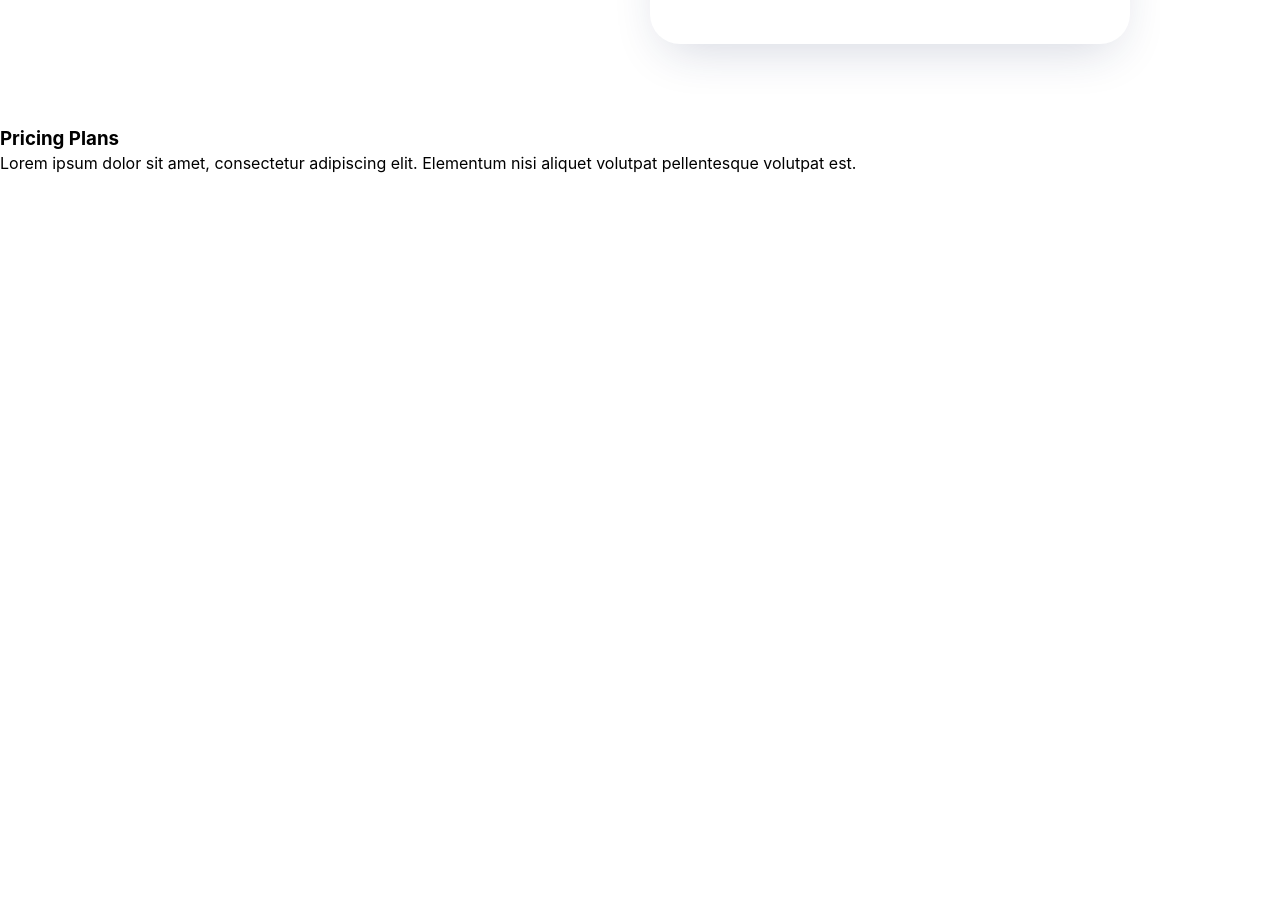
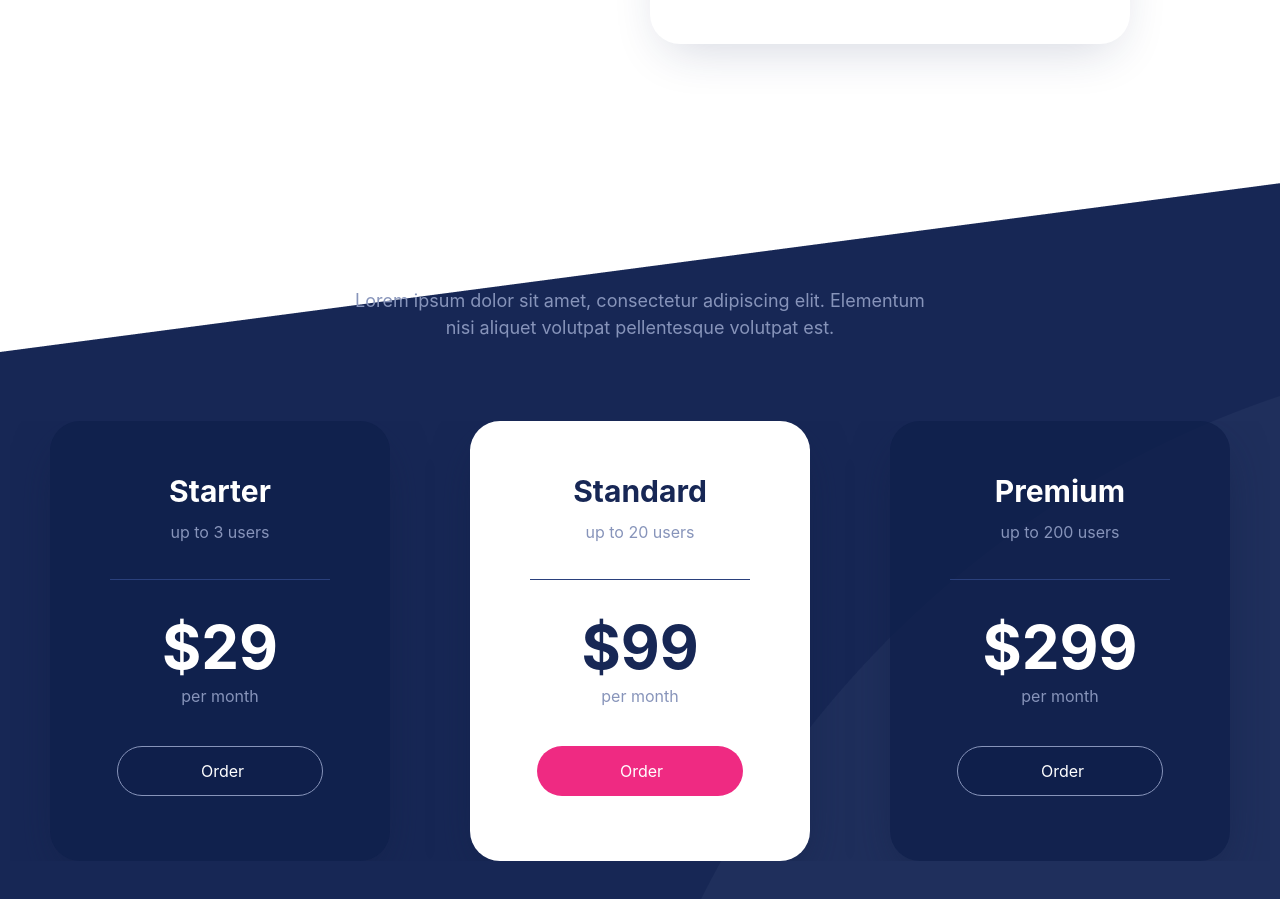
Before and after one commit to mateombar/analytics, a React (Create React App) app: page / in a window 1280 px wide. Shown: the part 2600-3499 px from the top of the page. Before the commit the page ends 2773 px from the top, so only its background shows below. Built offline with nearby package versions, Linux system fonts and the light colour scheme.

Commit message:
Plans Styled

```diff
--- a/src/App.css
+++ b/src/App.css
@@ -14,15 +14,6 @@ body {
 }
 #root {
   width: 100%;
-}
-
-.top {
-  background-image: url("./assets/svg/background-top.svg");
-  background-repeat: no-repeat;
-}
-.bot {
-  background-image: url("./assets/svg/background-bottom.svg");
-  background-repeat: no-repeat;
 }
 
 @media (min-width: 1600px) {
@@ -65,8 +56,25 @@ h5,
 h6 {
   padding: 3px 0;
 }
+.top {
+  background-image: url("./assets/svg/background-top.svg");
+  background-repeat: no-repeat;
+}
 main {
   display: flex;
   flex-direction: column;
   align-items: center;
 }
+.bot {
+  background-image: url("./assets/png/background-bottom.png");
+  /* background-repeat: no-repeat; */
+  height: auto;
+  min-height: 1225px;
+}
+hr {
+   border: none;
+    height: 1px;
+    width: 220px;
+    color: #2A407C;
+    background-color: #2A407C;
+}
--- a/src/components/Plans.jsx
+++ b/src/components/Plans.jsx
@@ -1,6 +1,7 @@
 import React, { useContext } from "react";
 import { Context } from "../context/Context";
 import EditableElement from "./EditableElement";
+import "./styles/Plans.css";
 export const Plans = () => {
   const {
     state: {
@@ -27,6 +28,128 @@ export const Plans = () => {
           <p className="plans__description">{plans.p_presentation}</p>
         </EditableElement>
       </article>
+      <div className="plans__card">
+        <article className="card">
+          <EditableElement
+            isContentEditable={isContentEditable}
+            onBlur={setActualTextContent}
+            key_name="plans.h2_title_card_1"
+          >
+            <h2 className="card__title">{plans.h2_title_card_1}</h2>
+          </EditableElement>
+          <EditableElement
+            isContentEditable={isContentEditable}
+            onBlur={setActualTextContent}
+            key_name="plans.p_users_card_1"
+          >
+            <p className="card__users">{plans.p_users_card_1}</p>
+          </EditableElement>
+          <hr />
+          <EditableElement
+            isContentEditable={isContentEditable}
+            onBlur={setActualTextContent}
+            key_name="plans.h1_number_card_1"
+          >
+            <h1 className="card__number">{plans.h1_number_card_1}</h1>
+          </EditableElement>
+          <EditableElement
+            isContentEditable={isContentEditable}
+            onBlur={setActualTextContent}
+            key_name="plans.p_number_card_1"
+          >
+            <p className="card__p-number">{plans.p_number_card_1}</p>
+          </EditableElement>
+          <EditableElement
+            isContentEditable={isContentEditable}
+            onBlur={setActualTextContent}
+            key_name="plans.btn_card_1"
+          >
+            <button type="button" className="card__btn">
+              {plans.btn_card_1}
+            </button>
+          </EditableElement>
+        </article>
+        <article className="card card--white">
+          <EditableElement
+            isContentEditable={isContentEditable}
+            onBlur={setActualTextContent}
+            key_name="plans.h2_title_card_2"
+          >
+            <h2 className="card__title">{plans.h2_title_card_2}</h2>
+          </EditableElement>
+          <EditableElement
+            isContentEditable={isContentEditable}
+            onBlur={setActualTextContent}
+            key_name="plans.p_users_card_2"
+          >
+            <p className="card__users">{plans.p_users_card_2}</p>
+          </EditableElement>
+          <hr />
+          <EditableElement
+            isContentEditable={isContentEditable}
+            onBlur={setActualTextContent}
+            key_name="plans.h1_number_card_2"
+          >
+            <h1 className="card__number">{plans.h1_number_card_2}</h1>
+          </EditableElement>
+          <EditableElement
+            isContentEditable={isContentEditable}
+            onBlur={setActualTextContent}
+            key_name="plans.p_number_card_2"
+          >
+            <p className="card__p-number">{plans.p_number_card_2}</p>
+          </EditableElement>
+          <EditableElement
+            isContentEditable={isContentEditable}
+            onBlur={setActualTextContent}
+            key_name="plans.btn_card_2"
+          >
+            <button type="button" className="card__btn card__btn--pink">
+              {plans.btn_card_2}
+            </button>
+          </EditableElement>
+        </article>
+        <article className="card">
+          <EditableElement
+            isContentEditable={isContentEditable}
+            onBlur={setActualTextContent}
+            key_name="plans.h2_title_card_3"
+          >
+            <h2 className="card__title">{plans.h2_title_card_3}</h2>
+          </EditableElement>
+          <EditableElement
+            isContentEditable={isContentEditable}
+            onBlur={setActualTextContent}
+            key_name="plans.p_users_card_3"
+          >
+            <p className="card__users">{plans.p_users_card_3}</p>
+          </EditableElement>
+          <hr />
+          <EditableElement
+            isContentEditable={isContentEditable}
+            onBlur={setActualTextContent}
+            key_name="plans.h1_number_card_3"
+          >
+            <h1 className="card__number">{plans.h1_number_card_3}</h1>
+          </EditableElement>
+          <EditableElement
+            isContentEditable={isContentEditable}
+            onBlur={setActualTextContent}
+            key_name="plans.p_number_card_3"
+          >
+            <p className="card__p-number">{plans.p_number_card_3}</p>
+          </EditableElement>
+          <EditableElement
+            isContentEditable={isContentEditable}
+            onBlur={setActualTextContent}
+            key_name="plans.btn_card_3"
+          >
+            <button type="button" className="card__btn">
+              {plans.btn_card_3}
+            </button>
+          </EditableElement>
+        </article>
+      </div>
     </section>
   );
 };
--- a/src/components/styles/ListOfCharts.css
+++ b/src/components/styles/ListOfCharts.css
@@ -48,7 +48,7 @@
 
 @media (min-width: 900px) {
   .charts {
-    max-width: 1060px;
+    max-width: 1260px;
   }
   .chart {
     flex-direction: row;
--- /dev/null
+++ b/src/components/styles/Plans.css
@@ -0,0 +1,122 @@
+.plans {
+  padding: 30px 10px;
+  width: 100%;
+}
+.plans__presentation {
+  display: flex;
+  flex-direction: column;
+  margin-left: auto;
+  margin-right: auto;
+  max-width: 480px;
+}
+.plans__title {
+  font-size: 40px;
+  font-style: normal;
+  font-weight: 700;
+  line-height: 47px;
+  letter-spacing: 0em;
+  text-align: center;
+  color: #fff;
+  margin-top: 50px;
+}
+
+.plans__description {
+  font-size: 18px;
+  font-weight: 400;
+  line-height: 27px;
+  letter-spacing: 0em;
+  text-align: center;
+  color: #8794ba;
+  margin-top: 30px;
+  margin-bottom: 80px;
+}
+
+.plans__card {
+  display: flex;
+  flex-direction: column;
+  align-items: center;
+}
+
+.card {
+  width: 340px;
+  height: 440px;
+  background: #0f1f4bc7;
+
+  box-shadow: 0px 18px 50px -15px rgba(19, 31, 67, 0.7);
+  border-radius: 30px;
+
+  margin: 40px 0;
+  display: flex;
+  align-items: center;
+  flex-direction: column;
+  text-align: center;
+}
+.card--white {
+  background: #fff;
+}
+
+.card__title {
+  font-size: 30px;
+  font-weight: 700;
+  line-height: 35px;
+  letter-spacing: 0em;
+  color: #fff;
+  margin-top: 50px;
+}
+.card--white .card__title,
+.card--white .card__number {
+  color: #172755;
+}
+.card__users {
+  color: #8794ba;
+  margin-top: 10px;
+  margin-bottom: 37px;
+}
+.card__number {
+  font-size: 60px;
+  color: #fff;
+  margin-top: 28px;
+}
+
+.card__p-number {
+  color: #8794ba;
+}
+.card__btn {
+  display: flex;
+  flex-direction: row;
+  align-items: center;
+  padding: 10px 83px;
+  width: 206px;
+  height: 50px;
+  background: #0F1F4B;
+  border-radius: 68px;
+  border: 1px solid #8794BA;
+  color: #fff;
+  margin-top: 40px;
+}
+.card__btn--pink{
+    background: #ef2a82;
+    border: none;
+  }
+@media (min-width: 900px) {
+  .plans {
+    max-width: 1260px;
+    display: flex;
+    align-items: center;
+    flex-direction: column;
+    margin-left: auto;
+    margin-right: auto;
+  }
+  .plans__presentation {
+    max-width: 600px;
+  }
+
+  .plans__card {
+    display: flex;
+    flex-direction: row;
+    justify-content: center;
+  }
+  .card {
+    margin: 0 40px;
+  }
+}
--- a/src/context/txtTags.json
+++ b/src/context/txtTags.json
@@ -33,20 +33,20 @@
     "plans":{
         "h1_presentation": "Pricing Plans",
         "p_presentation": "Lorem ipsum dolor sit amet, consectetur adipiscing elit. Elementum nisi aliquet volutpat pellentesque volutpat est. ",
-        "h1_title_card_1": "Starter",
-        "p_title_card_1": "up to 3 users",
+        "h2_title_card_1": "Starter",
+        "p_users_card_1": "up to 3 users",
         "h1_number_card_1": "$29",
         "p_number_card_1": "per month",
         "btn_card_1": "Order",
 
-        "h1_title_card_2": "Standard",
-        "p_title_card_2": "up to 20 users",
+        "h2_title_card_2": "Standard",
+        "p_users_card_2": "up to 20 users",
         "h1_number_card_2": "$99",
         "p_number_card_2": "per month",
         "btn_card_2": "Order",
 
-        "h1_title_card_3": "Premium",
-        "p_title_card_3": "up to 200 users",
+        "h2_title_card_3": "Premium",
+        "p_users_card_3": "up to 200 users",
         "h1_number_card_3": "$299",
         "p_number_card_3": "per month",
         "btn_card_3": "Order"
```
Also changed, not shown: src/assets/png/background-bottom.png (added).
